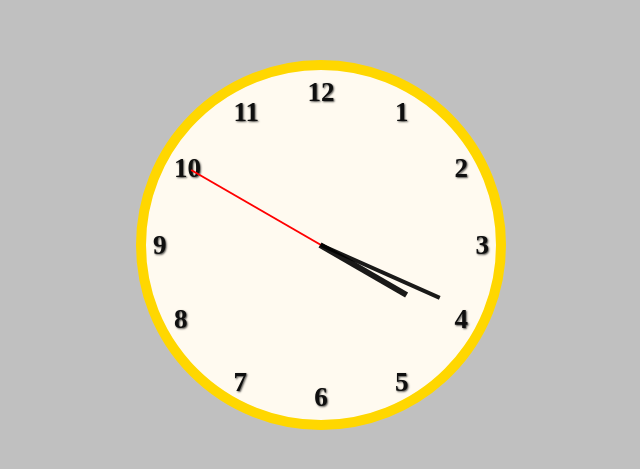
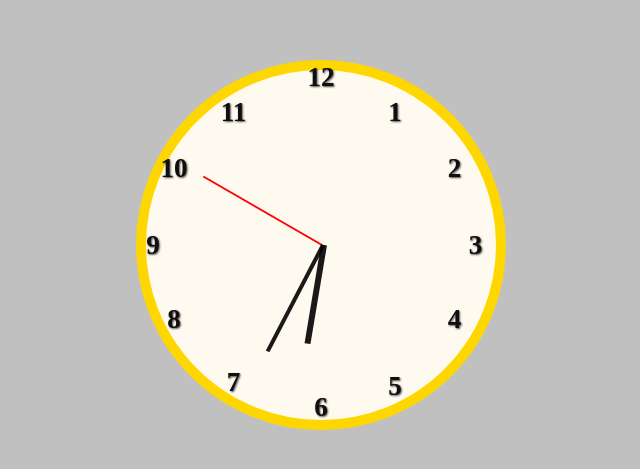
Before and after one commit to Nicolas0814/Portafolio, a plain HTML site: page Proyectos/Reloj/Reloj.html in a window 1280 px wide. Shown: the part 163-632 px from the top of the page, without its empty margins (319-959 px from the left). Drawn offline with Linux system fonts and the light colour scheme.

Commit message:
cambios en la interfaz

```diff
--- a/Portafolio.js
+++ b/Portafolio.js
@@ -10,6 +10,7 @@ function mostrarOcultarMenu(){
 }
 window.onscroll = function() { efectoHabilidades() };
 
+/*Animación de Habilidades*/
 function efectoHabilidades() {
   var skills = document.getElementById("skills");
   var distancia_skills = window.innerHeight - skills.getBoundingClientRect().top;
--- a/Proyectos/Reloj/Reloj.css
+++ b/Proyectos/Reloj/Reloj.css
@@ -5,16 +5,15 @@ body {
   height: 100vh;
   background-color: rgb(192, 192, 192);
 }
+
 .clock {
   width: 350px;
   height: 350px;
   background-color: rgba(255, 250, 240);
-  border-radius: 100%;
+  border-radius: 50%;
   border: 10px solid rgb(255, 215, 0);
   position: relative;
-
 }
-
 
 .number {
   position: absolute;
@@ -22,101 +21,51 @@ body {
   font-weight: bold;
   color: rgb(15, 15, 15);
   text-shadow: 1px 1px 2px rgba(0, 0, 0, 0.7);
+  transform: translate(-50%, -50%);
 }
 
-.number-1 {
-  top: 12%;
-  right: 25%;
-  transform: translateY(-50%);
-}
-.number-2 {
-  top: 28%;
-  right: 8%;
-  transform: translateY(-50%);
-}
-.number-3 {
-  top: 50%;
-  right: 2%;
-  transform: translateY(-50%);
-}
-.number-4 {
-  bottom: 20%;
-  right: 8%;
-  transform: translateY(-50%);
-}
-.number-5 {
-  bottom: 2%;
-  right: 25%;
-  transform: translateY(-50%);
-}
-.number-6 {
-  bottom: 2%;
-  left: 50%;
-  transform: translateX(-50%);
-}
-.number-7 {
-  bottom: 2%;
-  left: 25%;
-  transform: translateY(-50%);
+.number-1 { top: 12%; right: 25%; }
+.number-2 { top: 28%; right: 8%; }
+.number-3 { top: 50%; right: 2%; }
+.number-4 { bottom: 20%; right: 8%; }
+.number-5 { bottom: 1%; right: 25%; }
+.number-6 { bottom: -5%; left: 50%; }
+.number-7 { bottom: 2%; left: 25%; }
+.number-8 { bottom: 20%; left: 8%; }
+.number-9 { top: 50%; left: 2%; }
+.number-10 { top: 28%; left: 8%; }
+.number-11 { top: 12%; left: 25%; }
+.number-12 { top: 2%; left: 50%; }
 
-}
-.number-8 {
-  bottom: 20%;
-  left: 8%;
-  transform: translateY(-50%);
-}
-.number-9 {
-  top: 50%;
-  left: 2%;
-  transform: translateY(-50%);
-}
-.number-10 {
-  top: 28%;
-  left: 8%;
-  transform: translateY(-50%);
-}
-.number-11 {
-  top: 12%;
-  left: 25%;
-  transform: translateY(-50%);
-}
-.number-12 {
-  top: 2%;
-  left: 50%;
-  transform: translateX(-50%);
-}
-
-.hour-hand,
-.minute-hand,
-.second-hand {
+.hour-hand, .minute-hand, .second-hand {
   position: absolute;
+  bottom: 50%;
+  transform-origin: bottom center;
   background-color: rgba(0, 0, 0, 0.897);
 }
 
+/* Agrupación de estilos comunes */
 .hour-hand {
   width: 6px;
   height: 100px;
-  bottom: 50%;
-  left: calc(50% - 4px);
-  transform-origin: bottom center;
+  left: 50%;
+  transform: translateX(-50%);
   z-index: 3;
 }
 
 .minute-hand {
   width: 4px;
-  height: 130px;
-  bottom: 50%;
-  left: calc(50% - 2px);
-  transform-origin: bottom center;
+  height: 120px;
+  left: 50%;
+  transform: translateX(-50%);
   z-index: 2;
 }
 
 .second-hand {
   width: 2px;
-  height: 150px;
-  bottom: 50%;
-  left: calc(50% - 1px);
-  background-color:red;
-  transform-origin: bottom center;
+  height: 137px;
+  left: 50%;
+  background-color: red;
+  transform: translateX(-50%);
   z-index: 1;
 }
--- a/Proyectos/Reloj/Reloj.js
+++ b/Proyectos/Reloj/Reloj.js
@@ -3,18 +3,15 @@ const minuteHand = document.querySelector(".minute-hand");
 const secondHand = document.querySelector(".second-hand");
 
 function updateTime() {
+
   const now = new Date();
-  const offset = -2.25 * 60 * 60 * 1000;
-
-  const colombiaTime = new Date(now.getTime() + offset);
-
-  const seconds = colombiaTime.getSeconds();
-  const minutes = colombiaTime.getMinutes();
-  const hours = colombiaTime.getHours();
+  const seconds = now.getSeconds();
+  const minutes = now.getMinutes();
+  const hours = now.getHours();
 
   const secondDegree = ((seconds / 60) * 360) + 90;
-  const minuteDegree = ((minutes / 60) * 360) + 90;
-  const hourDegree = ((hours / 12) * 360) + 90;
+  const minuteDegree = ((minutes / 60) * 360) + (seconds / 60) * 6 + 90;
+  const hourDegree = ((hours % 12) / 12) * 360 + (minutes / 60) * 30 + 90;
 
   secondHand.style.transform = `rotate(${secondDegree}deg)`;
   minuteHand.style.transform = `rotate(${minuteDegree}deg)`;
@@ -23,6 +20,4 @@ function updateTime() {
   setTimeout(updateTime, 1000);
 }
 
-window.addEventListener('load', function() {
-  updateTime();
-});
+window.addEventListener('load', updateTime);
```
Also changed, not shown: Portafolio.css (+45 -54 lines), index.html (+29 -29 lines).
